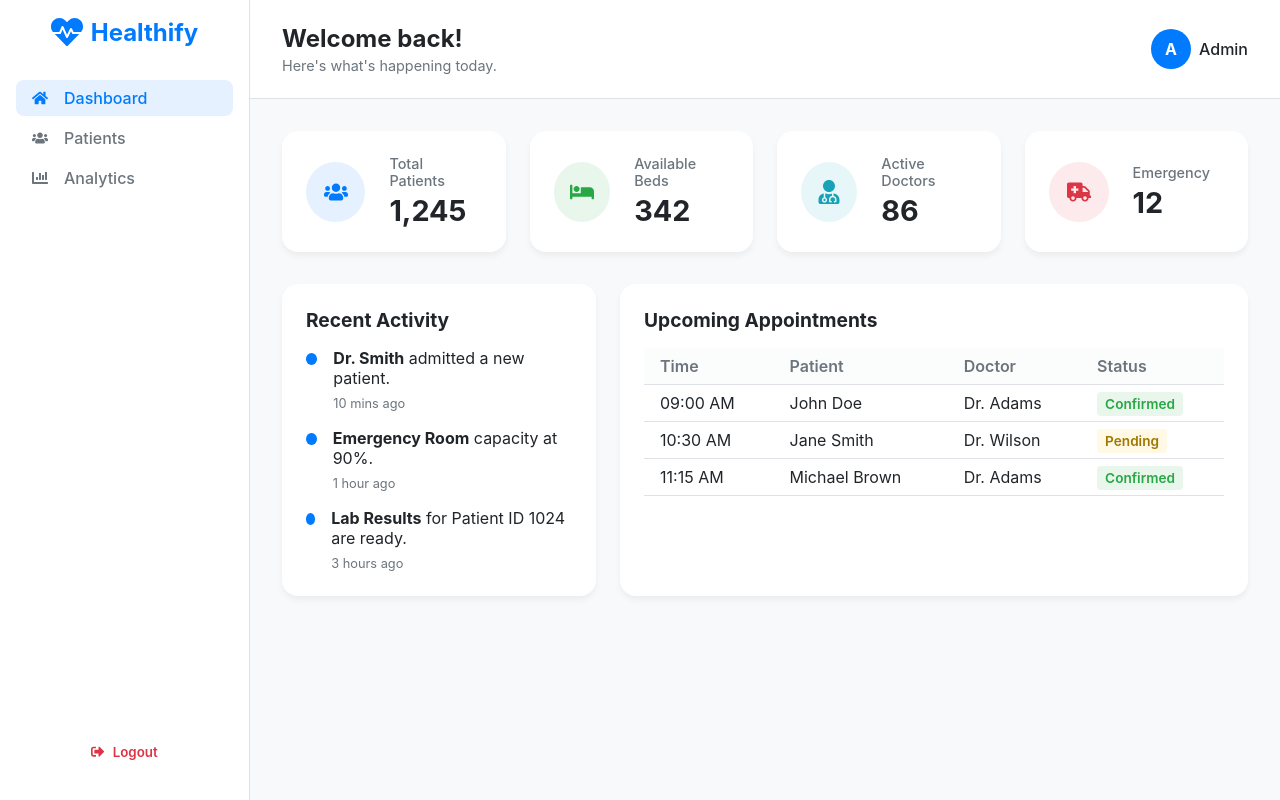
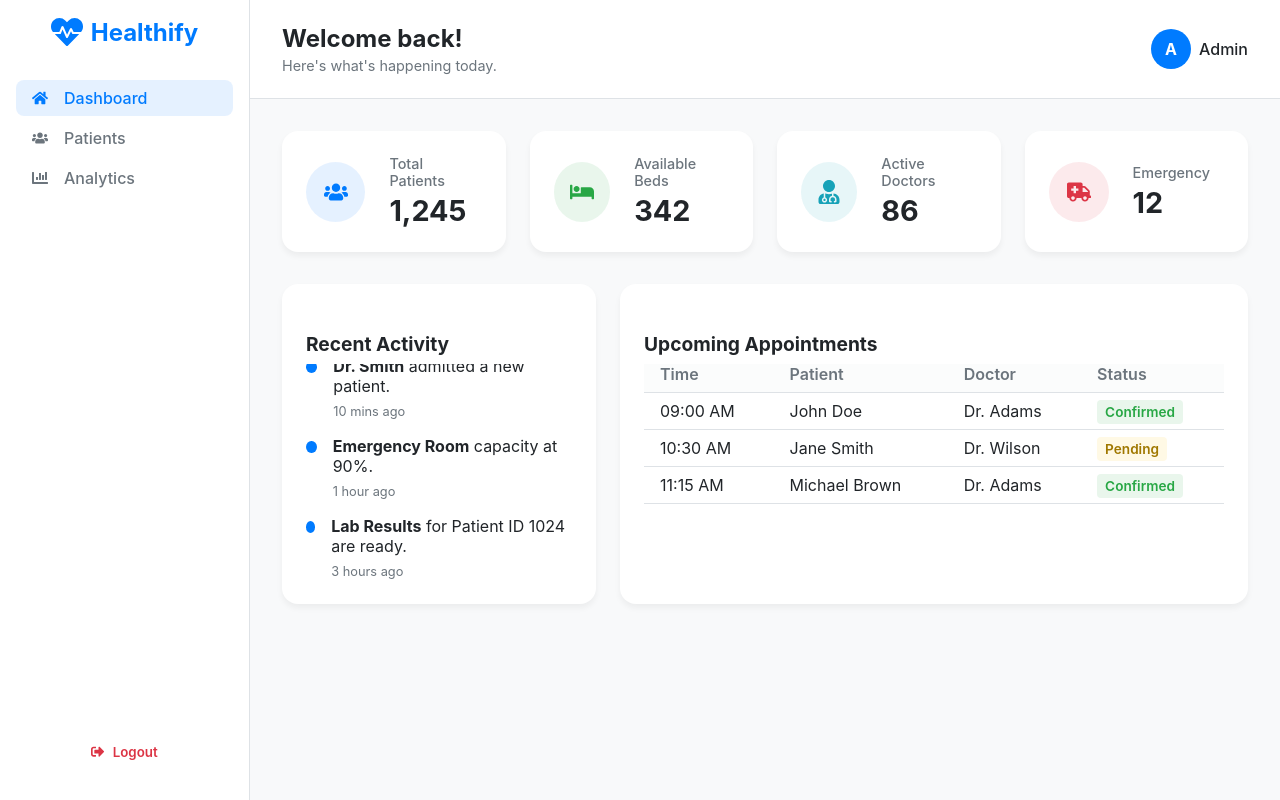
Before and after one commit to prakharkatiyar181/healthify, a React (Vite) app: page / in a window 1280 px wide. Built offline with nearby package versions, Linux system fonts and the light colour scheme; no server answers; sample sign-in values are in the browser's storage.

Commit message:
feat: make dashboard card headings sticky on vertical scroll

```diff
--- a/src/features/dashboard/Dashboard.module.scss
+++ b/src/features/dashboard/Dashboard.module.scss
@@ -67,11 +67,20 @@
   padding: $spacing-lg;
   @include card-shadow;
   overflow-x: auto;
+  max-height: 400px;
+  overflow-y: auto;
 
   h2 {
     font-size: 1.2rem;
     margin-bottom: $spacing-md;
     color: $text-color;
+    position: sticky;
+    top: 0;
+    background-color: $card-bg;
+    padding-top: $spacing-lg;
+    margin-top: -$spacing-lg;
+    padding-bottom: $spacing-sm;
+    z-index: 2;
   }
 }
 
```
